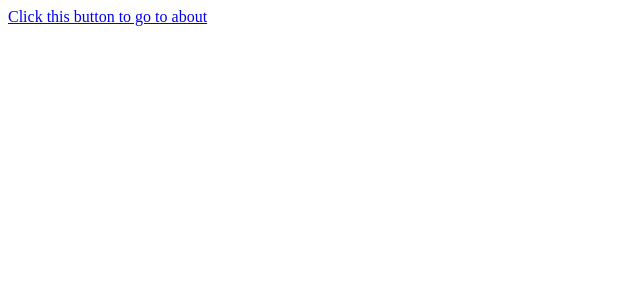
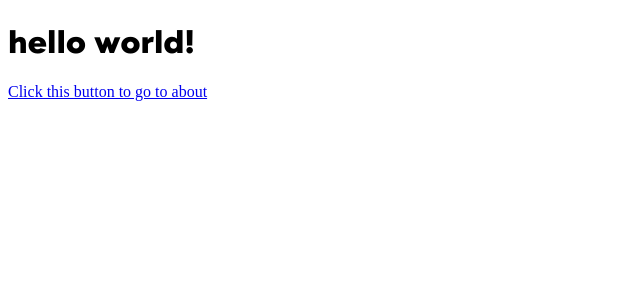
Before and after one commit to wangwiza/mcss-website-v2, a Vue app: page / in a window 1280 px wide. Shown: the top 300 px of the page, without its empty margins (0-640 px from the left). Built offline with nearby package versions, Linux system fonts and the light colour scheme.

Commit message:
(fix): removed tailwind

```diff
--- a/src/App.vue
+++ b/src/App.vue
@@ -1,5 +1,9 @@
+<script setup>
+import Navbar from './components/Navbar.vue'
+</script>
+
 <template>
-  <Transition>
+
     <RouterView />
-  </Transition>
+
 </template>
--- /dev/null
+++ b/src/components/Navbar.vue
@@ -0,0 +1,6 @@
+<script setup>
+</script>
+
+<template>
+
+</template>
--- /dev/null
+++ b/src/layouts/Default.vue
@@ -0,0 +1,3 @@
+<script setup>
+
+</script>
--- a/src/main.js
+++ b/src/main.js
@@ -1,5 +1,6 @@
 import { createApp } from 'vue'
 import App from './App.vue'
+import './style.css'
 
 import router from "./router/router.js"
 
--- /dev/null
+++ b/src/style.css
@@ -0,0 +1,16 @@
+@layer base {
+    /* Importing custom font families */
+    @font-face {
+        font-family: Ikea;
+        font-weight: 700;
+        src: url(../src/assets/fonts/IKEA\ Sans\ Bold.otf) format("opentype");
+    }
+    @font-face {
+        font-family: Proxima;
+        src: url(../src/assets/fonts/Proxima\ Nova\ Regular.otf) format("opentype");
+    }
+
+    .page-title {
+        font-family: "Ikea";
+    }
+}
--- a/src/views/Home.vue
+++ b/src/views/Home.vue
@@ -8,5 +8,8 @@ const route = useRoute()
 </script>
 
 <template>
+    <h1 class="page-title">
+        hello world!
+    </h1>
     <router-link to='/about'>Click this button to go to about</router-link>
 </template>
```
